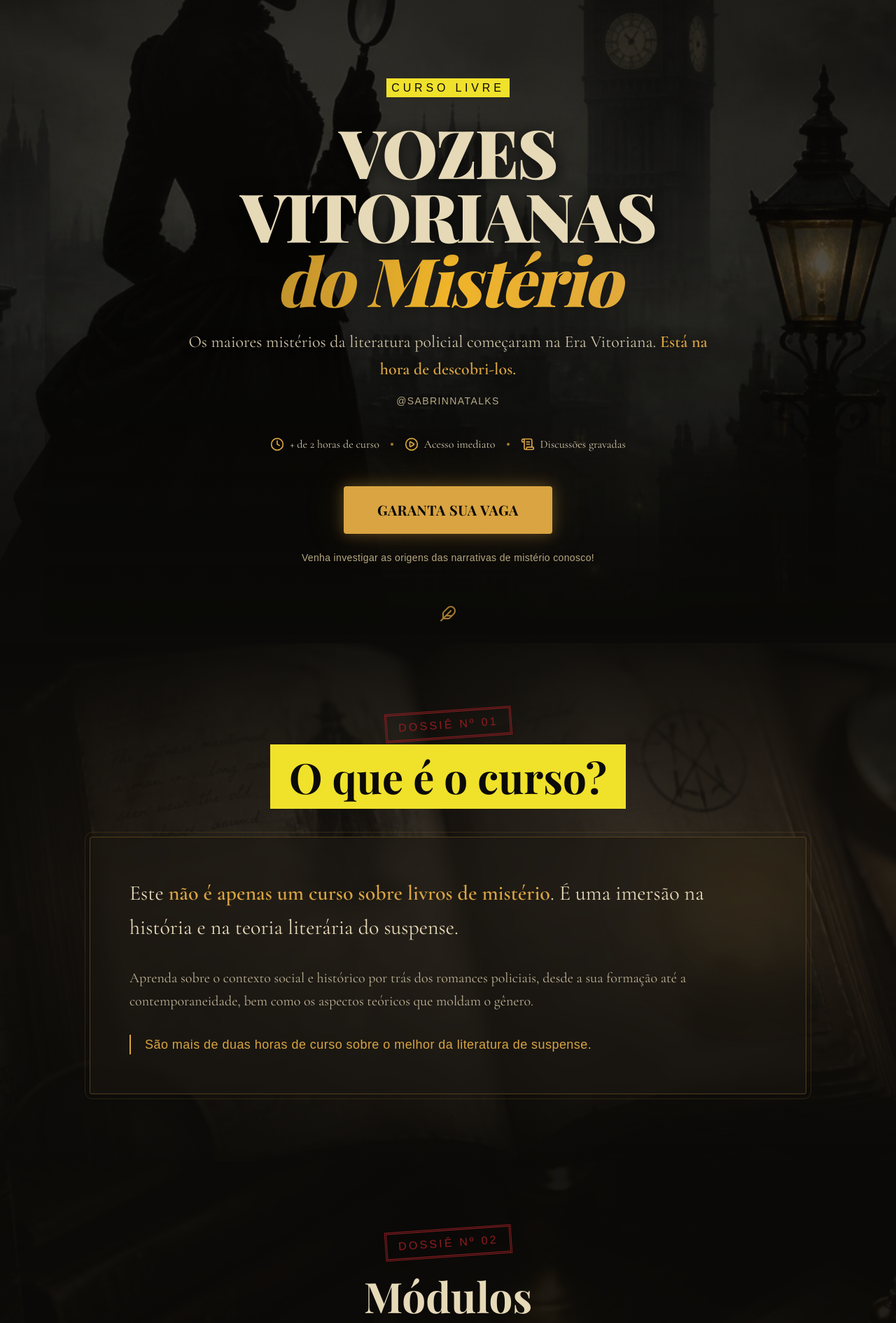
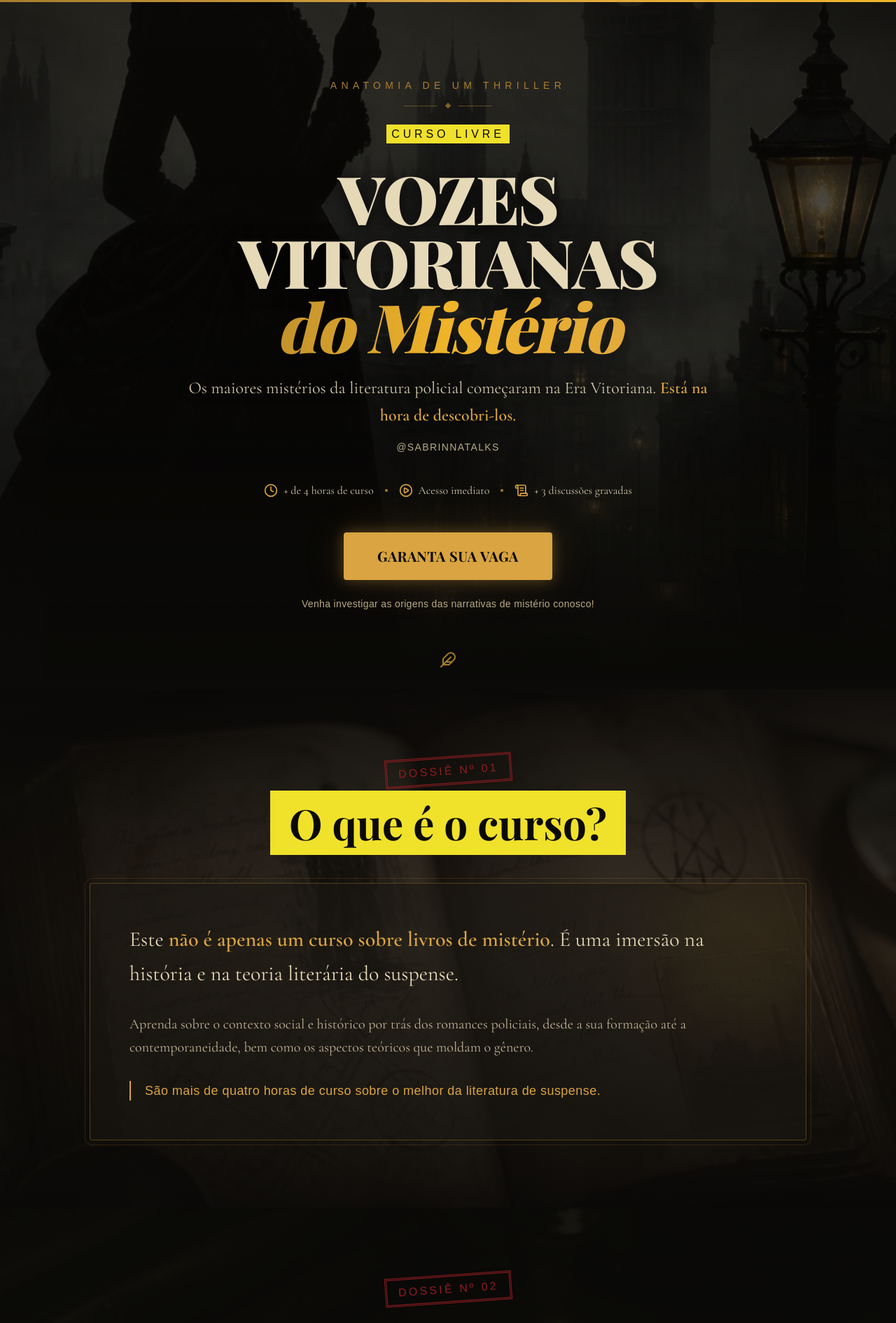
Before and after one commit to oberdandev/anatomia-thriller-sabrinnatalks, a Next.js app: page / in a window 1280 px wide. Shown: the top 1891 px of the page at 70% size. Built offline with nearby package versions, Linux system fonts and the light colour scheme; a web font is replaced by a local one.

Commit message:
add motion

```diff
--- a/app/page.tsx
+++ b/app/page.tsx
@@ -8,41 +8,61 @@ import {
   ShieldCheck,
   Zap,
 } from "lucide-react";
+import HeroBackground from "@/components/HeroBackground";
+import ParallaxBg from "@/components/ParallaxBg";
+import Reveal from "@/components/Reveal";
+import ScrollProgress from "@/components/ScrollProgress";
+import SplitText from "@/components/SplitText";
 
 const CHECKOUT_URL = "https://chk.eduzz.com/VWGZ2PZ407";
 
 export default function Home() {
   return (
     <div className="min-h-screen bg-ink text-parchment font-sans texture-grain">
+      <ScrollProgress />
+
       {/* ============ HERO ============ */}
       <section className="relative min-h-screen flex items-center justify-center overflow-hidden">
-        <div className="absolute inset-0">
-          <img
-            src="/hero-detective.png"
-            alt="Detetive vitoriana com lupa sob a névoa de Londres"
-            className="w-full h-full object-cover object-center"
-          />
-          <div className="absolute inset-0 bg-gradient-to-b from-ink/80 via-ink/55 to-ink" />
-          <div className="fog-layer absolute inset-x-0 bottom-0 h-2/3 bg-gradient-to-t from-ink via-ink/40 to-transparent" />
-        </div>
+        <HeroBackground />
 
         <div className="relative z-10 max-w-5xl mx-auto px-6 py-28 text-center">
+          <Reveal y={14} className="mb-6">
+            <p className="font-fell text-xs md:text-sm tracking-[0.45em] uppercase text-brass">
+              Anatomia de um Thriller
+            </p>
+            <div className="flex items-center justify-center gap-3 mt-4">
+              <span className="h-px w-12 bg-brass/50" />
+              <span className="w-1.5 h-1.5 bg-brass/70 rotate-45" />
+              <span className="h-px w-12 bg-brass/50" />
+            </div>
+          </Reveal>
+
+          <Reveal delay={0.15} y={14}>
             <p className="highlight-marker font-fell text-sm md:text-base tracking-[0.3em] uppercase inline-block mb-8">
               Curso Livre
             </p>
+          </Reveal>
 
           <h1 className="font-display font-black leading-[0.95] tracking-tight text-5xl md:text-8xl mb-6">
-            <span className="block text-parchment drop-shadow-[0_2px_12px_rgba(0,0,0,0.9)]">
-              VOZES
-            </span>
-            <span className="block text-parchment drop-shadow-[0_2px_12px_rgba(0,0,0,0.9)]">
-              VITORIANAS
-            </span>
+            <SplitText
+              text="VOZES"
+              delay={0.35}
+              className="block text-parchment drop-shadow-[0_2px_12px_rgba(0,0,0,0.9)]"
+            />
+            <SplitText
+              text="VITORIANAS"
+              delay={0.65}
+              stagger={0.05}
+              className="block text-parchment drop-shadow-[0_2px_12px_rgba(0,0,0,0.9)]"
+            />
+            <Reveal delay={1.15} y={20} className="block">
               <span className="block text-transparent bg-clip-text bg-gradient-to-r from-brass via-gaslight-bright to-gaslight italic">
                 do Mistério
               </span>
+            </Reveal>
           </h1>
 
+          <Reveal delay={1.35}>
             <p className="text-xl md:text-2xl text-parchment/90 max-w-3xl mx-auto leading-relaxed mb-4 drop-shadow-[0_1px_8px_rgba(0,0,0,0.9)]">
               Os maiores mistérios da literatura policial começaram na Era
               Vitoriana.{" "}
@@ -50,15 +70,19 @@ export default function Home() {
                 Está na hora de descobri-los.
               </em>
             </p>
+          </Reveal>
 
+          <Reveal delay={1.45}>
             <p className="font-fell text-parchment-dim tracking-widest uppercase text-sm mb-10">
               @sabrinnatalks
             </p>
+          </Reveal>
 
+          <Reveal delay={1.55}>
             <div className="flex flex-col sm:flex-row gap-4 justify-center items-center mb-12 text-parchment/90">
               <div className="flex items-center gap-2">
                 <Clock className="w-5 h-5 text-gaslight" />
-              <span>+ de 2 horas de curso</span>
+                <span>+ de 4 horas de curso</span>
               </div>
               <div className="hidden sm:block w-1 h-1 bg-brass rounded-full" />
               <div className="flex items-center gap-2">
@@ -68,10 +92,12 @@ export default function Home() {
               <div className="hidden sm:block w-1 h-1 bg-brass rounded-full" />
               <div className="flex items-center gap-2">
                 <ScrollText className="w-5 h-5 text-gaslight" />
-              <span>Discussões gravadas</span>
+                <span>+ 3 discussões gravadas</span>
               </div>
             </div>
+          </Reveal>
 
+          <Reveal delay={1.7}>
             <a
               href={CHECKOUT_URL}
               target="_blank"
@@ -80,10 +106,13 @@ export default function Home() {
             >
               GARANTA SUA VAGA
             </a>
+          </Reveal>
 
+          <Reveal delay={1.85} y={12}>
             <p className="font-fell text-parchment-dim mt-6 text-sm tracking-wide">
               Venha investigar as origens das narrativas de mistério conosco!
             </p>
+          </Reveal>
         </div>
 
         <div className="absolute bottom-6 left-1/2 -translate-x-1/2 text-brass animate-bounce">
@@ -93,15 +122,7 @@ export default function Home() {
 
       {/* ============ O QUE É O CURSO ============ */}
       <section className="relative py-24 px-6 bg-gradient-to-b from-ink via-coal to-ink overflow-hidden">
-        <div className="absolute inset-0 opacity-[0.22]">
-          <img
-            src="/casebook.png"
-            alt=""
-            aria-hidden="true"
-            className="w-full h-full object-cover object-center"
-          />
-          <div className="absolute inset-0 bg-gradient-to-b from-ink/80 via-transparent to-ink/80" />
-        </div>
+        <ParallaxBg src="/casebook.png" className="opacity-[0.22]" />
         <div className="relative z-10 max-w-5xl mx-auto">
           <div className="text-center mb-14">
             <p className="stamp text-blood mb-6">Dossiê nº 01</p>
@@ -110,6 +131,7 @@ export default function Home() {
             </h2>
           </div>
 
+          <Reveal>
             <div className="relative bg-soot/60 backdrop-blur border border-brass/25 rounded-sm p-8 md:p-14 overflow-hidden engraving-frame">
             <div className="absolute -top-10 -right-10 w-56 h-56 bg-gaslight/10 rounded-full blur-3xl" />
 
@@ -128,24 +150,17 @@ export default function Home() {
             </p>
 
             <p className="font-fell text-lg text-gaslight tracking-wide relative z-10 border-l-2 border-gaslight pl-5">
-              São mais de duas horas de curso sobre o melhor da literatura de
+              São mais de quatro horas de curso sobre o melhor da literatura de
               suspense.
             </p>
             </div>
+          </Reveal>
         </div>
       </section>
 
       {/* ============ MÓDULOS ============ */}
       <section className="relative py-24 px-6 bg-ink overflow-hidden">
-        <div className="absolute inset-0 opacity-[0.2]">
-          <img
-            src="/map-ravencroft.png"
-            alt=""
-            aria-hidden="true"
-            className="w-full h-full object-cover object-center"
-          />
-          <div className="absolute inset-0 bg-gradient-to-b from-ink/80 via-transparent to-ink/80" />
-        </div>
+        <ParallaxBg src="/map-ravencroft.png" className="opacity-[0.2]" />
         <div className="relative z-10 max-w-5xl mx-auto">
           <div className="text-center mb-14">
             <p className="stamp text-blood mb-6">Dossiê nº 02</p>
@@ -187,9 +202,9 @@ export default function Home() {
                 title: "Vozes Vitorianas do Mistério",
                 desc: "A produção vitoriana de mistério e suas pioneiras",
               },
-            ].map((mod) => (
+            ].map((mod, i) => (
+              <Reveal key={mod.n} delay={i * 0.08} y={24}>
               <div
-                key={mod.n}
                 className="bg-coal/50 backdrop-blur border border-brass/20 rounded-sm p-6 md:p-7 hover:border-gaslight/40 transition-all duration-300 group"
               >
                 <div className="flex items-start gap-5">
@@ -205,6 +220,7 @@ export default function Home() {
                   </div>
                 </div>
               </div>
+              </Reveal>
             ))}
           </div>
         </div>
@@ -237,9 +253,9 @@ export default function Home() {
                 title: "Dragão Vermelho",
                 author: "Thomas Harris",
               },
-            ].map((book) => (
+            ].map((book, i) => (
+              <Reveal key={book.title} delay={i * 0.12} y={32}>
               <div
-                key={book.title}
                 className="bg-soot/60 backdrop-blur border border-brass/20 rounded-sm overflow-hidden hover:border-gaslight/40 transition-all duration-300 group engraving-frame"
               >
                 <div className="relative aspect-[2/3] overflow-hidden bg-ink flex items-center justify-center">
@@ -259,6 +275,7 @@ export default function Home() {
                   </p>
                 </div>
               </div>
+              </Reveal>
             ))}
           </div>
 
@@ -299,13 +316,14 @@ export default function Home() {
               "Autores e autoras fundamentais que muitas vezes ficam fora das listas tradicionais",
               "Uma leitura crítica da produção vitoriana de mistério, articulando contexto histórico, teoria literária e análise textual",
             ].map((item, i) => (
+              <Reveal key={i} delay={i * 0.12} y={24}>
               <div
-                key={i}
                 className="flex items-start gap-4 bg-coal/40 backdrop-blur border border-brass/15 rounded-sm p-6"
               >
                 <Pin className="w-5 h-5 text-blood flex-shrink-0 mt-1" />
                 <p className="text-xl text-parchment leading-relaxed">{item}</p>
               </div>
+              </Reveal>
             ))}
           </div>
         </div>
@@ -322,6 +340,7 @@ export default function Home() {
           </div>
 
           {/* Setembro */}
+          <Reveal x={-40} y={0}>
           <div className="grid md:grid-cols-2 gap-8 items-center mb-16">
             <div className="relative aspect-[2/3] w-full max-w-md mx-auto overflow-hidden rounded-sm engraving-frame">
               <img
@@ -354,8 +373,10 @@ export default function Home() {
               </p>
             </div>
           </div>
+          </Reveal>
 
           {/* Out/Nov */}
+          <Reveal x={40} y={0}>
           <div className="grid md:grid-cols-2 gap-8 items-center mb-16 md:flex-row-reverse">
             <div className="md:order-2 relative aspect-[2/3] w-full max-w-md mx-auto overflow-hidden rounded-sm engraving-frame">
               <img
@@ -386,8 +407,10 @@ export default function Home() {
               </p>
             </div>
           </div>
+          </Reveal>
 
           {/* Dezembro */}
+          <Reveal x={-40} y={0}>
           <div className="grid md:grid-cols-2 gap-8 items-center">
             <div className="relative aspect-[2/3] w-full max-w-md mx-auto overflow-hidden rounded-sm engraving-frame">
               <img
@@ -419,6 +442,7 @@ export default function Home() {
               </p>
             </div>
           </div>
+          </Reveal>
         </div>
       </section>
 
@@ -432,6 +456,7 @@ export default function Home() {
             </h2>
           </div>
 
+          <Reveal y={36}>
           <div className="grid md:grid-cols-2 gap-10 items-center bg-coal/50 backdrop-blur border border-brass/20 rounded-sm overflow-hidden engraving-frame">
             <div className="relative h-96 md:h-full min-h-[24rem] overflow-hidden">
               <img
@@ -482,11 +507,13 @@ export default function Home() {
               </div>
             </div>
           </div>
+          </Reveal>
         </div>
       </section>
 
       {/* ============ CTA FINAL ============ */}
       <section className="relative py-24 px-6 bg-gradient-to-b from-ink via-coal to-ink">
+        <Reveal y={32}>
         <div className="max-w-4xl mx-auto text-center">
           <p className="font-fell text-parchment-dim tracking-[0.3em] uppercase mb-6">
             Dossiê Final
@@ -536,6 +563,7 @@ export default function Home() {
             </div>
           </div>
         </div>
+        </Reveal>
       </section>
 
       {/* ============ FOOTER ============ */}
--- /dev/null
+++ b/components/HeroBackground.tsx
@@ -0,0 +1,27 @@
+"use client";
+
+import { useRef } from "react";
+import { motion, useScroll, useTransform } from "motion/react";
+
+export default function HeroBackground() {
+  const ref = useRef<HTMLDivElement>(null);
+  const { scrollYProgress } = useScroll({
+    target: ref,
+    offset: ["start start", "end start"],
+  });
+  const y = useTransform(scrollYProgress, [0, 1], ["0%", "15%"]);
+  const opacity = useTransform(scrollYProgress, [0, 0.9], [1, 0.35]);
+
+  return (
+    <div ref={ref} className="absolute inset-0 overflow-hidden">
+      <motion.img
+        src="/hero-detective.png"
+        alt="Detetive vitoriana com lupa sob a névoa de Londres"
+        style={{ y, opacity }}
+        className="absolute left-0 -top-[25%] w-full h-[125%] object-cover object-center will-change-transform"
+      />
+      <div className="absolute inset-0 bg-gradient-to-b from-ink/80 via-ink/55 to-ink" />
+      <div className="fog-layer absolute inset-x-0 bottom-0 h-2/3 bg-gradient-to-t from-ink via-ink/40 to-transparent" />
+    </div>
+  );
+}
--- /dev/null
+++ b/components/ParallaxBg.tsx
@@ -0,0 +1,34 @@
+"use client";
+
+import { useRef } from "react";
+import { motion, useScroll, useTransform } from "motion/react";
+
+type ParallaxBgProps = {
+  src: string;
+  className?: string;
+};
+
+export default function ParallaxBg({ src, className }: ParallaxBgProps) {
+  const ref = useRef<HTMLDivElement>(null);
+  const { scrollYProgress } = useScroll({
+    target: ref,
+    offset: ["start end", "end start"],
+  });
+  const y = useTransform(scrollYProgress, [0, 1], ["-8%", "8%"]);
+
+  return (
+    <div
+      ref={ref}
+      className={`absolute inset-0 overflow-hidden ${className ?? ""}`}
+    >
+      <motion.img
+        src={src}
+        alt=""
+        aria-hidden="true"
+        style={{ y }}
+        className="absolute left-0 -top-[15%] w-full h-[130%] object-cover object-center will-change-transform"
+      />
+      <div className="absolute inset-0 bg-gradient-to-b from-ink/80 via-transparent to-ink/80" />
+    </div>
+  );
+}
--- /dev/null
+++ b/components/Reveal.tsx
@@ -0,0 +1,32 @@
+"use client";
+
+import { motion } from "motion/react";
+import type { ReactNode } from "react";
+
+type RevealProps = {
+  children: ReactNode;
+  className?: string;
+  delay?: number;
+  y?: number;
+  x?: number;
+};
+
+export default function Reveal({
+  children,
+  className,
+  delay = 0,
+  y = 28,
+  x = 0,
+}: RevealProps) {
+  return (
+    <motion.div
+      className={className}
+      initial={{ opacity: 0, y, x, filter: "blur(4px)" }}
+      whileInView={{ opacity: 1, y: 0, x: 0, filter: "blur(0px)" }}
+      viewport={{ once: true, margin: "-60px" }}
+      transition={{ duration: 0.7, delay, ease: [0.22, 1, 0.36, 1] }}
+    >
+      {children}
+    </motion.div>
+  );
+}
--- /dev/null
+++ b/components/ScrollProgress.tsx
@@ -0,0 +1,19 @@
+"use client";
+
+import { motion, useScroll, useSpring } from "motion/react";
+
+export default function ScrollProgress() {
+  const { scrollYProgress } = useScroll();
+  const scaleX = useSpring(scrollYProgress, {
+    stiffness: 140,
+    damping: 30,
+    mass: 0.4,
+  });
+
+  return (
+    <motion.div
+      style={{ scaleX }}
+      className="fixed top-0 left-0 right-0 h-[3px] origin-left z-50 bg-gradient-to-r from-brass via-gaslight to-gaslight-bright"
+    />
+  );
+}
--- /dev/null
+++ b/components/SplitText.tsx
@@ -0,0 +1,49 @@
+"use client";
+
+import { motion } from "motion/react";
+
+type SplitTextProps = {
+  text: string;
+  className?: string;
+  delay?: number;
+  stagger?: number;
+};
+
+export default function SplitText({
+  text,
+  className,
+  delay = 0,
+  stagger = 0.045,
+}: SplitTextProps) {
+  const words = text.split(" ");
+  let letterIndex = 0;
+
+  return (
+    <span className={className} aria-label={text}>
+      {words.map((word, wi) => (
+        <span key={wi} aria-hidden="true" className="inline-block whitespace-nowrap">
+          {word.split("").map((letter, li) => {
+            const i = letterIndex++;
+            return (
+              <motion.span
+                key={li}
+                className="inline-block will-change-transform"
+                initial={{ opacity: 0, y: "0.55em", filter: "blur(6px)" }}
+                whileInView={{ opacity: 1, y: 0, filter: "blur(0px)" }}
+                viewport={{ once: true }}
+                transition={{
+                  duration: 0.55,
+                  delay: delay + i * stagger,
+                  ease: [0.22, 1, 0.36, 1],
+                }}
+              >
+                {letter}
+              </motion.span>
+            );
+          })}
+          {wi < words.length - 1 ? " " : null}
+        </span>
+      ))}
+    </span>
+  );
+}
--- a/package.json
+++ b/package.json
@@ -11,6 +11,7 @@
   "dependencies": {
     "@vercel/analytics": "^1.5.0",
     "lucide-react": "^0.552.0",
+    "motion": "^13.0.0",
     "next": "16.0.10",
     "react": "19.2.0",
     "react-dom": "19.2.0"
```
Also changed, not shown: 1 other file (tests, documents, lock files or other folders). Lines whose indentation alone changed are shown as unchanged.
